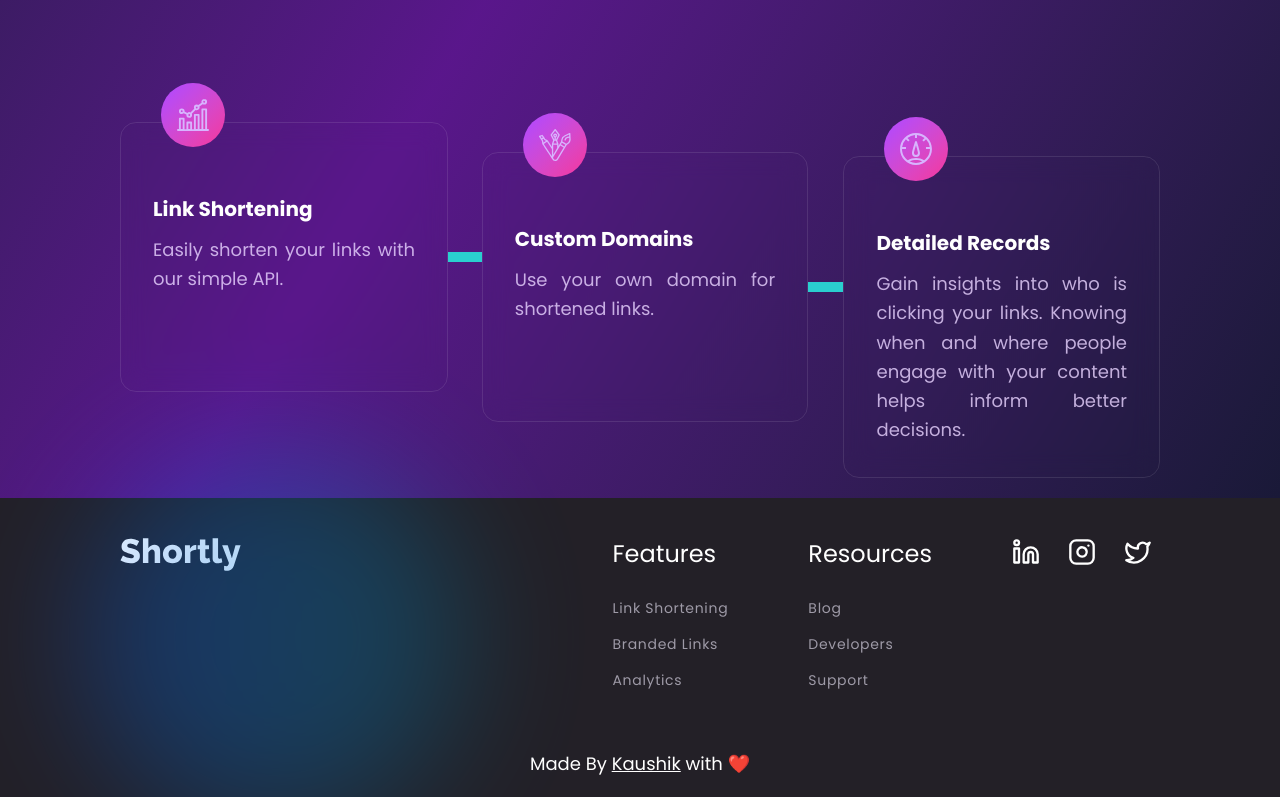
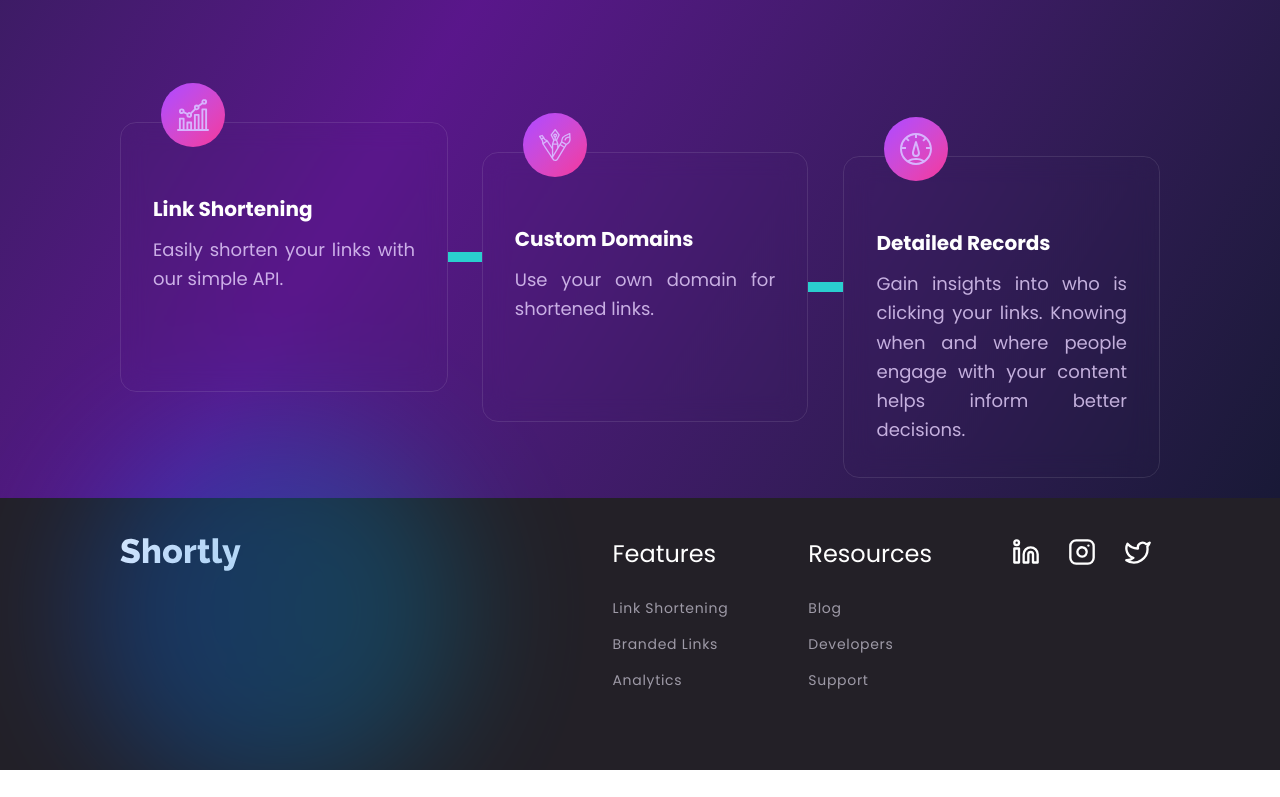
Before and after one commit to kaushik-2318/Shortora-URL-Shortener, a React (Vite) app in the folder client/: page / in a window 1280 px wide. Shown: the part 1302-2099 px from the top of the page. After the commit the page ends 2072 px from the top, so only its background shows below. Built offline with nearby package versions, Linux system fonts and the light colour scheme; no server answers.

Commit message:
Remove attribution from footer component
Removed attribution text and link from footer.

```diff
--- a/client/src/components/footer.jsx
+++ b/client/src/components/footer.jsx
@@ -57,15 +57,7 @@ export default function Footer() {
       </div>
       <div>
         <div className="text-center  text-white py-5 bg-[#232027]">
-          Made By{" "}
-          <a
-            href="https://kaushikverma.me/"
-            className="underline"
-            target="_blank"
-          >
-            Kaushik
-          </a>{" "}
-          with ❤️
+
         </div>
       </div>
     </>
```
